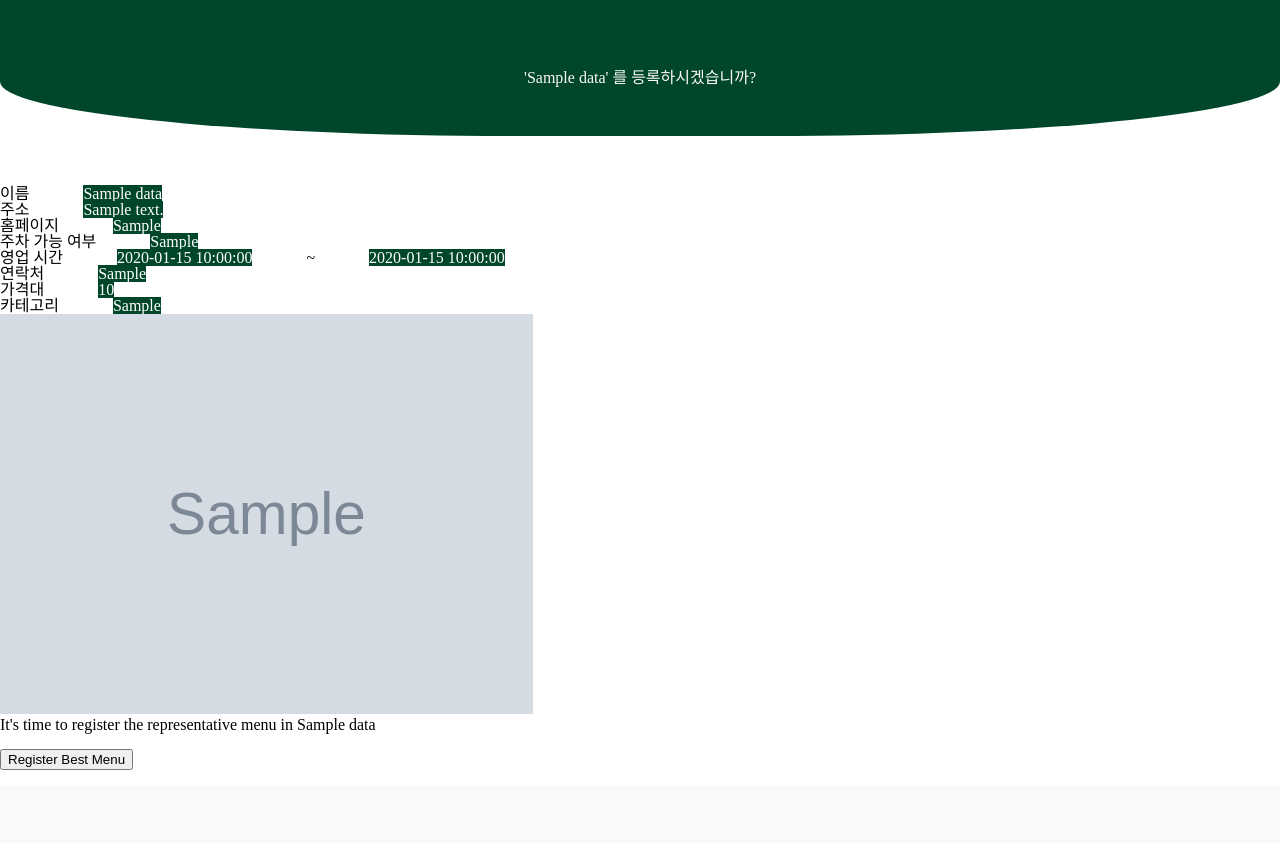
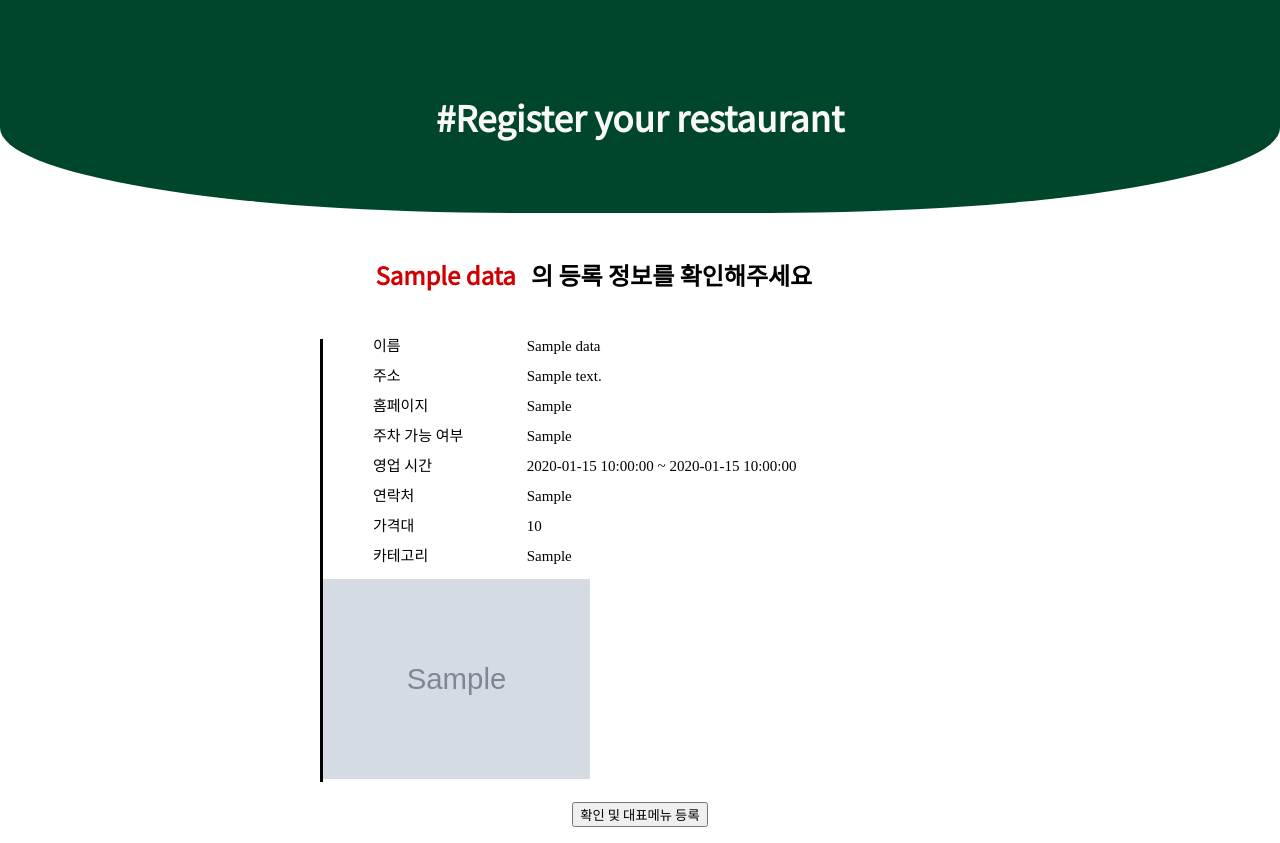
Before and after one commit to Seong-Gyeong/OSP_Challengers, a Flask app: template templates/result.html in a window 1280 px wide. Shown: the part 87-930 px from the top of the page. Before the commit the page ends 857 px from the top, so only its background shows below. Run offline with Flask 2, Linux system fonts and the light colour scheme; the template is opened without the code that fills it: most values are stand-ins (such as "Sample title", 1, 10 or a date in 2020); grey boxes marked "Sample" are stand-in pictures.

Commit message:
[result] 작업 완료

```diff
--- a/static/result.css
+++ b/static/result.css
@@ -1,6 +1,47 @@
-span {
-    margin-left: 50px;
-    margin-right: 50px;
-    background-color: #00462A;
-    color: white;
-}
+* {
+    font-family: "Noto Sans KR", sans-serif;
+  }
+
+  .rest_name {
+      margin-left: 50px;
+      margin-right: 10px;
+      color: #D10000;
+      font-weight: bold;
+  }
+
+  .info_all {
+      border-left: solid;
+      font-size: 15px;
+  }
+
+  .info {
+      display: inline-block;
+      width: 150px;
+      margin-left: 50px;
+  }
+
+  .button_space{
+      margin-top: 20px;
+      text-align: center;
+  }
+
+  .btn{
+      border: none;
+      padding: 15px 30px;
+      border-radius: 15px;
+      box-shadow: 0 15px 35px rgba(0, 0, 0, 0.2);
+      text-decoration: none;
+      font-weight: 600;
+      transition: 0.25s;
+      background-color: #D9D9D9;
+  }
+
+  .btn:hover {
+      letter-spacing: 2px;
+      transform: scale(1.2);
+      cursor: pointer;
+  }
+
+  .btn:active {
+      transform: scale(1.5);
+  }
--- a/templates/result.html
+++ b/templates/result.html
@@ -7,45 +7,53 @@
 
 {% block section %}
     <div class="subject">
-        '{{data.restaurant_name}}' 를 등록하시겠습니까?
+        <h1>#Register your restaurant</h1>
     </div>
-    <div class="result">
-    <p>이름 <span>{{data.restaurant_name}}</span>
-    </p>
-
-    <p>주소 <span>{{data.restaurant_address}}</span>
-    </p>
-
-    <p>홈페이지 <span>{{data.restaurant_homepage}}</span>
-    </p>
-
-    <p>주차 가능 여부 <span>{{data.restaurant_parking}}</span>
-    </p>
-
-    <p>영업 시간 <span>{{data.restaurant_open_time}}</span> ~ <span>{{data.restaurant_close_time}}</span>
-    </p>
-
-    <p>연락처 <span>{{data.restaurant_contact}}</span>
-    </p>
-
-    <p>가격대 <span>{{data.restaurant_price_range}}</span>
-    </p>
-
-    <p>카테고리 <span>{{data.restaurant_category}}</span>
-    </p>
-
-    {% if True %}
-    <img src="{{image_path}}" alt="Restaurant Image" height="400px">
-    {% endif %}
+    <div class="main">
+        <h2><span class=rest_name>&nbsp;{{data.restaurant_name}} </span> 의 등록 정보를 확인해주세요</h2>
+        <br><br>
+        <div class="info_all">
+            <div>
+                <div class="info">이름</div> <span>{{data.restaurant_name}}</span>
+            </div>
+        <br>
+        <div>
+            <div class="info">주소</div> <span>{{data.restaurant_address}}</span>
+            </div>
+        <br>
+        <div>
+            <div class="info">홈페이지</div> <span>{{data.restaurant_homepage}}</span>
+            </div>
+        <br>
+        <div>
+            <div class="info">주차 가능 여부</div> <span>{{data.restaurant_parking}}</span>
+            </div>
+        <br>
+        <div>
+            <div class="info">영업 시간</div> <span>{{data.restaurant_open_time}}</span> ~ <span>{{data.restaurant_close_time}}</span>
+            </div>
+        <br>
+        <div>
+            <div class="info">연락처</div> <span>{{data.restaurant_contact}}</span>
+            </div>
+        <br>
+        <div>
+            <div class="info">가격대</div> <span>{{data.restaurant_price_range}}</span>
+            </div>
+        <br>
+        <div>
+            <div class="info">카테고리</div> <span>{{data.restaurant_category}}</span>
+            </div>
+        <br>
+        {% if True %}
+        <img src="{{image_path}}" alt="Restaurant Image" height="200px">
+        {% endif %}
     </div>
 
     <form method="post" action="/addBestMenuFirst">
         <input type="hidden" name="restaurant_name" value="{{data.restaurant_name}}">
-        <div>
-            <p>It's time to register the representative menu in {{data.restaurant_name}}
-            </p>
-            <br>
-            <button type="submit" name="best__menu">Register Best Menu</button><br><br>
+        <div class="button_space">
+            <button claa="btn" type="submit" name="best__menu">확인 및 대표메뉴 등록</button><br><br>
         </div>
     </form>
 {% endblock section %}
```
